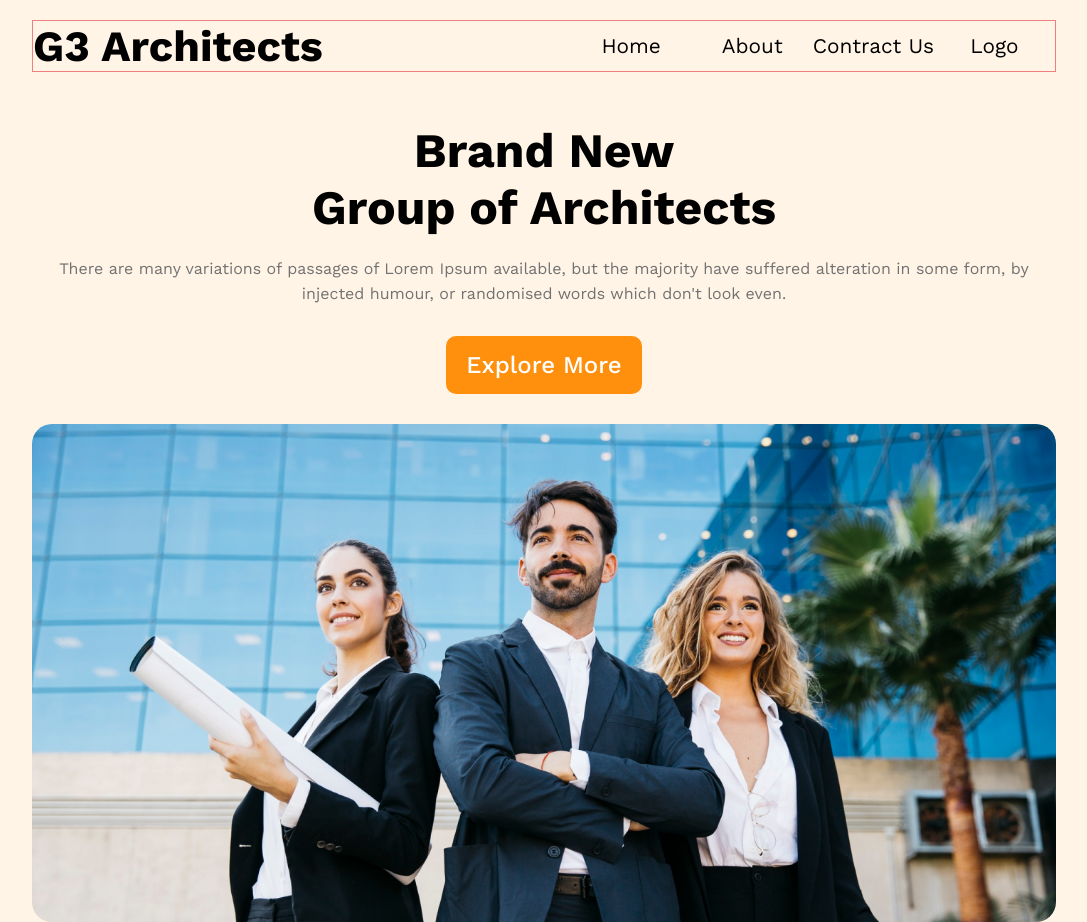
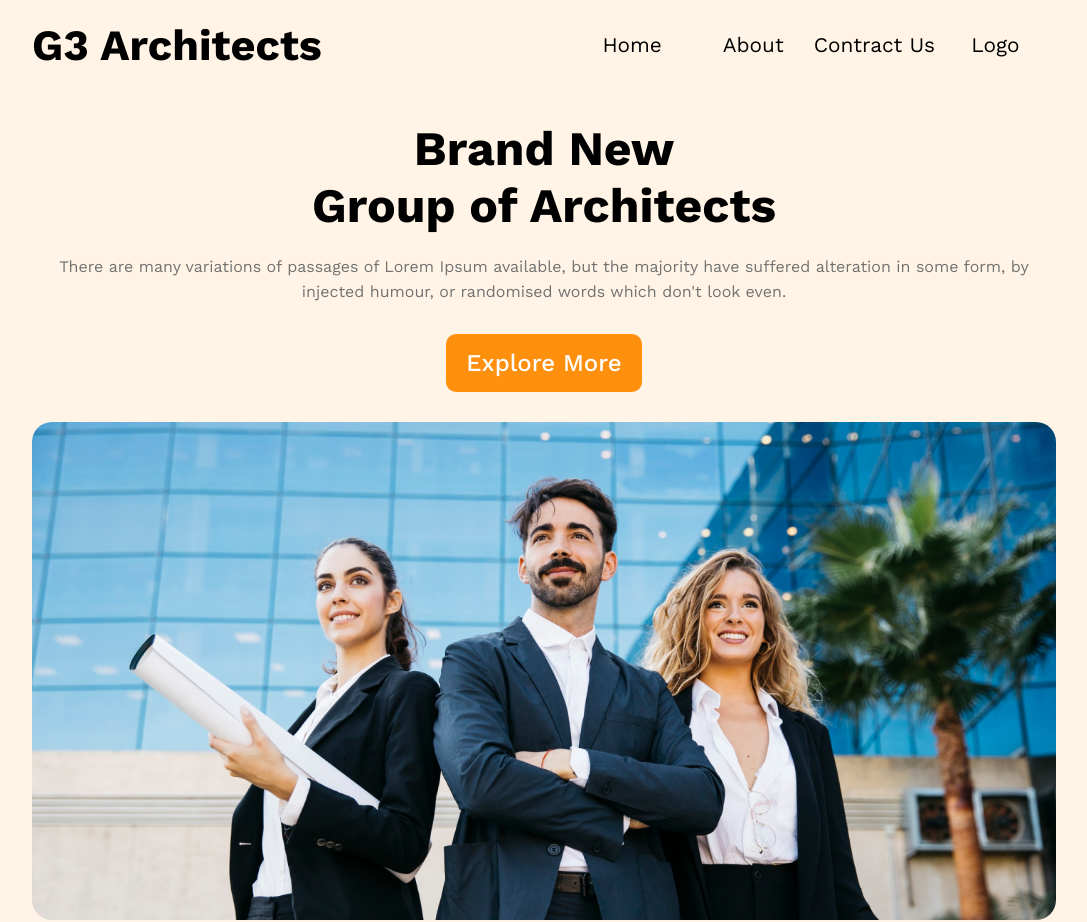
Before and after one commit to Sheikhmsip/Assignment-2, a plain HTML site: page Index.html in a window 1280 px wide. Shown: the top 922 px of the page, without its empty margins (96-1183 px from the left). Drawn offline with nearby package versions, Linux system fonts and the light colour scheme.

Commit message:
Add all project

```diff
--- a/Index.html
+++ b/Index.html
@@ -4,7 +4,7 @@
     <meta charset="UTF-8">
     <meta http-equiv="X-UA-Compatible" content="IE=edge">
     <meta name="viewport" content="width=device-width, initial-scale=1.0">
-    <title>Document</title>
+    <title>Architects Site</title>
     <link rel="stylesheet" href="./style.css">
 </head>
 <body>
--- a/style.css
+++ b/style.css
@@ -34,7 +34,6 @@ a, ul, li{
     justify-content:space-between ;
     align-items: center;
     margin: 0 auto;
-    border: 1px solid lightcoral;
 }
 .logo{
     font-size: 1.8rem;
```
